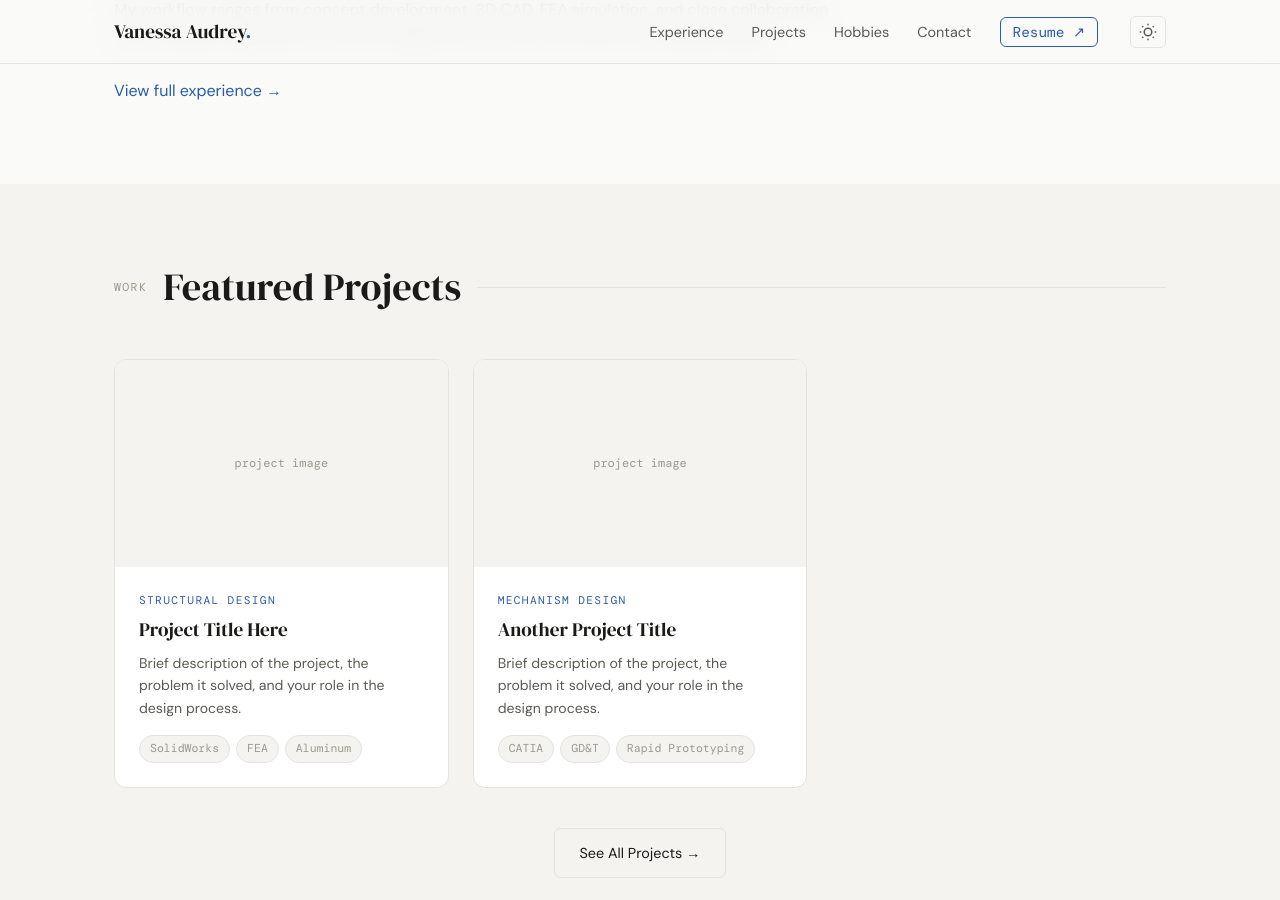
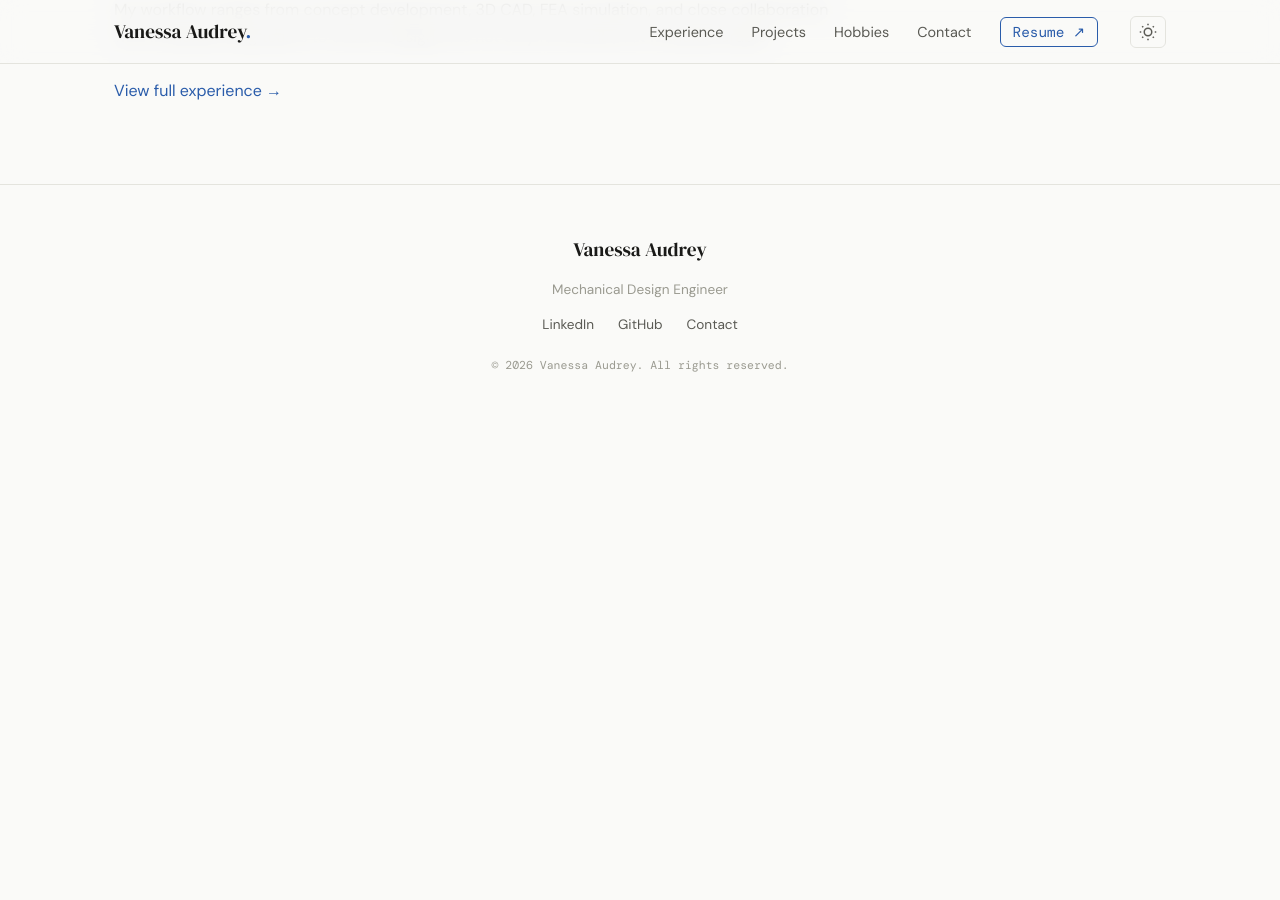
Before and after one commit to vanessaudrey/vanessaudrey.github.io, a Jekyll site: the page built from index.html, in a window 1280 px wide and 900 px high, scrolled down 1100 px. Built offline with Jekyll 4.4.1, drawn with Linux system fonts in a browser that asks for light colours; after the commit the page ends 1524 px from its top, so only the background shows below that.

Commit message:
fixed index page

```diff
--- a/index.html
+++ b/index.html
@@ -57,52 +57,3 @@ title: Home
     </div>
   </div>
 </section>
-
-<!-- Featured projects snippet -->
-<section class="section" style="background: var(--bg-subtle); padding: 80px 0;">
-  <div class="container">
-    <div class="section-title fade-up">
-      <span class="label">Work</span>
-      <h2>Featured Projects</h2>
-    </div>
-
-    <div class="projects-grid">
-      <article class="project-card fade-up">
-        <div class="project-card__image" style="background: var(--bg-subtle); min-height: 180px;">
-          <!-- Replace with: <img src="/assets/images/project-1.jpg" alt="Project name" /> -->
-          <span style="font-family: var(--font-mono); font-size: 0.75rem; color: var(--text-muted);">project image</span>
-        </div>
-        <div class="project-card__body">
-          <div class="project-card__label">Structural Design</div>
-          <h3 class="project-card__title">Project Title Here</h3>
-          <p class="project-card__desc">Brief description of the project, the problem it solved, and your role in the design process.</p>
-          <div class="project-card__tags">
-            <span class="tag">SolidWorks</span>
-            <span class="tag">FEA</span>
-            <span class="tag">Aluminum</span>
-          </div>
-        </div>
-      </article>
-
-      <article class="project-card fade-up">
-        <div class="project-card__image" style="background: var(--bg-subtle); min-height: 180px; display:flex;align-items:center;justify-content:center;">
-          <span style="font-family: var(--font-mono); font-size: 0.75rem; color: var(--text-muted);">project image</span>
-        </div>
-        <div class="project-card__body">
-          <div class="project-card__label">Mechanism Design</div>
-          <h3 class="project-card__title">Another Project Title</h3>
-          <p class="project-card__desc">Brief description of the project, the problem it solved, and your role in the design process.</p>
-          <div class="project-card__tags">
-            <span class="tag">CATIA</span>
-            <span class="tag">GD&T</span>
-            <span class="tag">Rapid Prototyping</span>
-          </div>
-        </div>
-      </article>
-    </div>
-
-    <div style="margin-top: 40px; text-align: center;" class="fade-up">
-      <a href="{{ '/projects' | relative_url }}" class="btn btn--outline">See All Projects →</a>
-    </div>
-  </div>
-</section>
```
Also changed, not shown: 4 other files.
